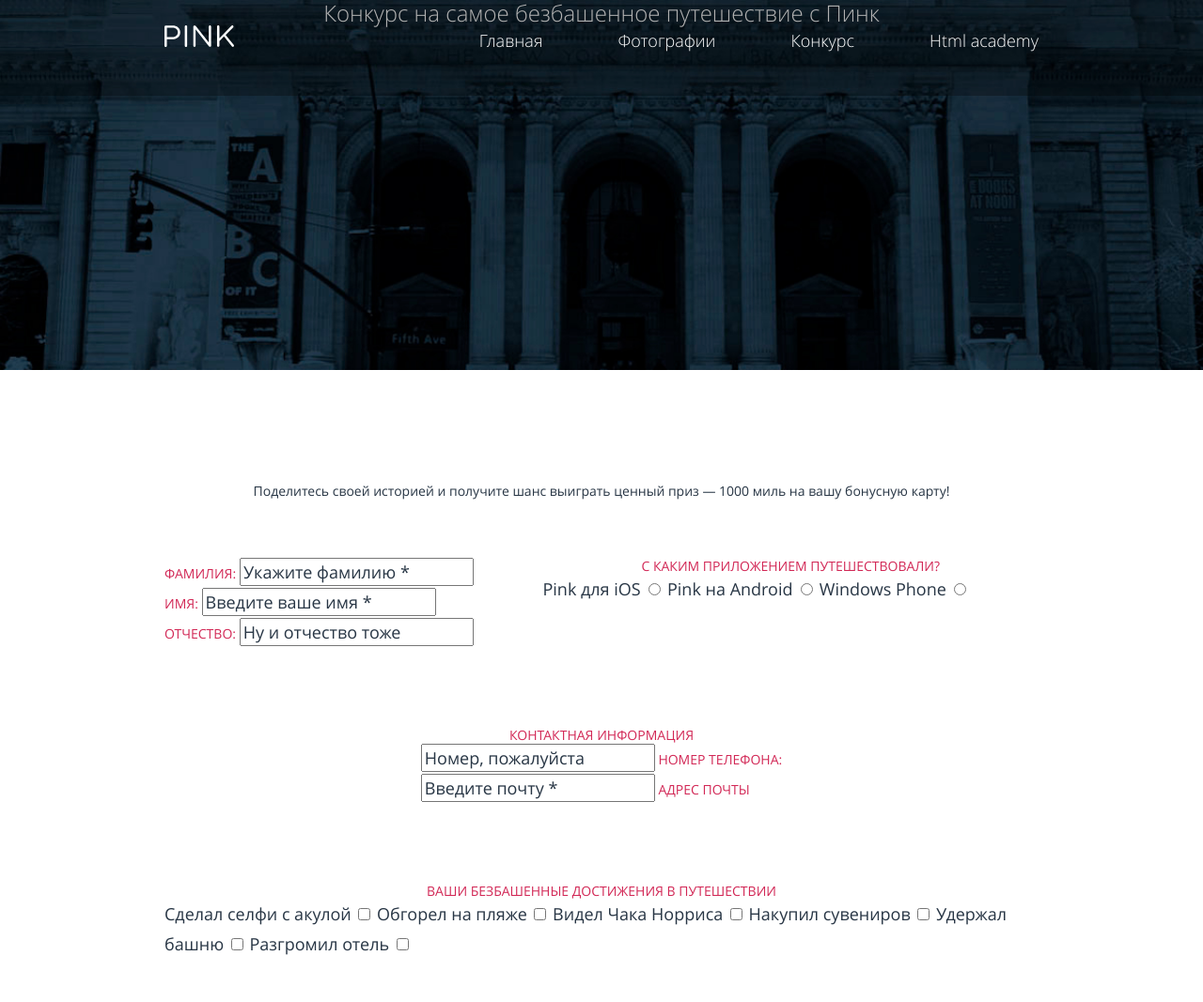
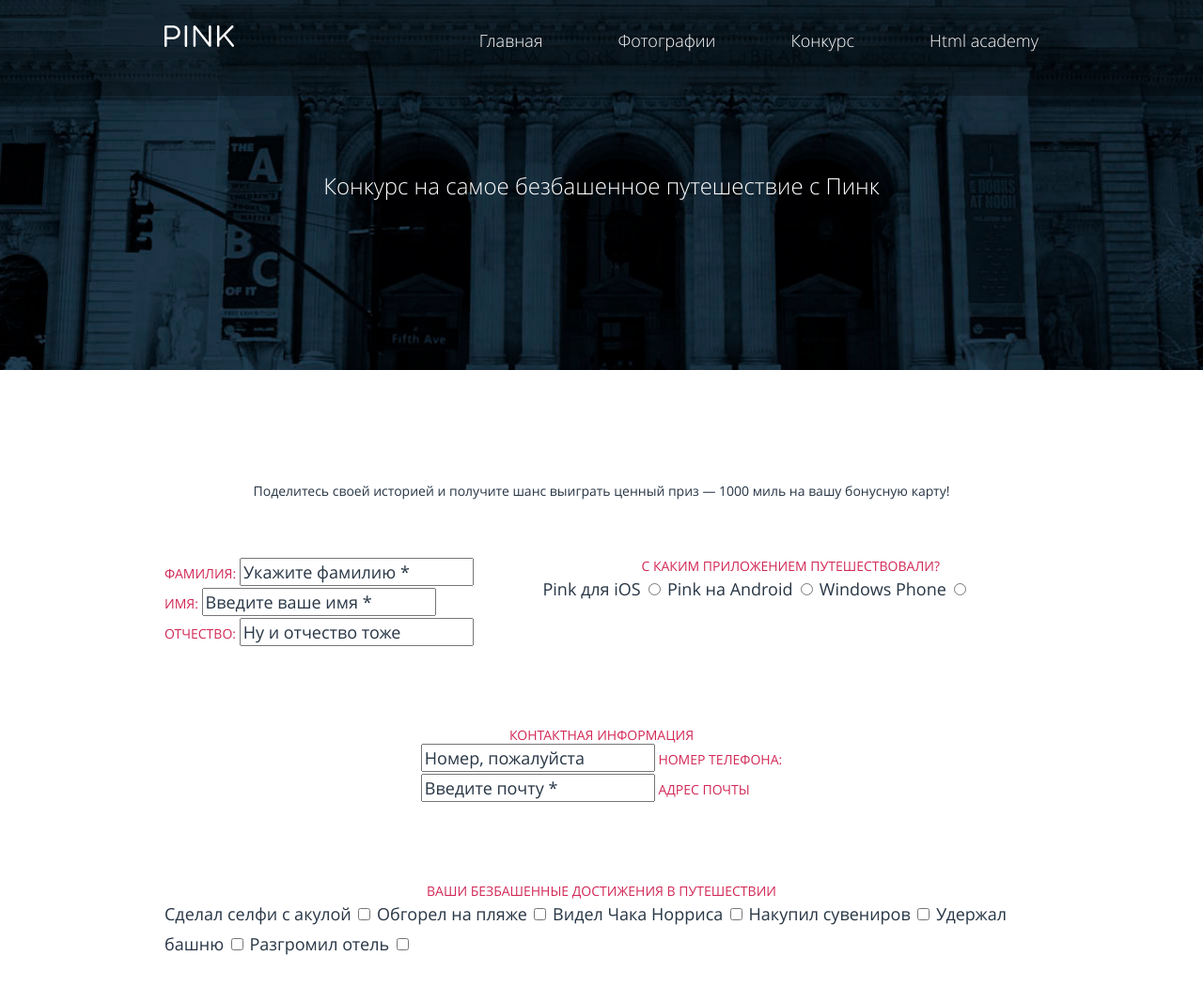
Before and after one commit to Goshak95/974579-pink-24, a website: page source/form.html in a window 1280 px wide. Shown: the top 1067 px of the page at 94% size. Drawn offline with nearby package versions, Linux system fonts and the light colour scheme; files that its build step writes are made by us from their sources.

Commit message:
задает отступы для заголовка в блоке промо на внутренних страницах

```diff
--- a/source/form.html
+++ b/source/form.html
@@ -45,7 +45,7 @@
       <section class="promo">
         <div class="promo__header">
           <div class="wrapper">
-            <h1 class="title-main title-main--light">Конкурс на самое безбашенное путешествие с Пинк</h1>
+            <h1 class="title-main title-main--light promo__title promo__title--wide">Конкурс на самое безбашенное путешествие с Пинк</h1>
           </div>
         </div>
       </section>
--- a/source/less/components/promo.less
+++ b/source/less/components/promo.less
@@ -62,4 +62,21 @@
     padding-bottom: 455px;
     padding-right: 629px;
   }
+
+  &--wide {
+    padding-top: 95px;
+    padding-bottom: 50px;
+
+    @media (min-width: @tablet-width) {
+      padding-top: 191px;
+      padding-bottom: 74px;
+      padding-right: 0;
+    }
+
+    @media (min-width: @desktop-width) {
+      padding-top: 184px;
+      padding-bottom: 104px;
+      padding-right: 0;
+    }
+  }
 }
```
Also changed, not shown: source/gallery.html (+1 -1 lines).
